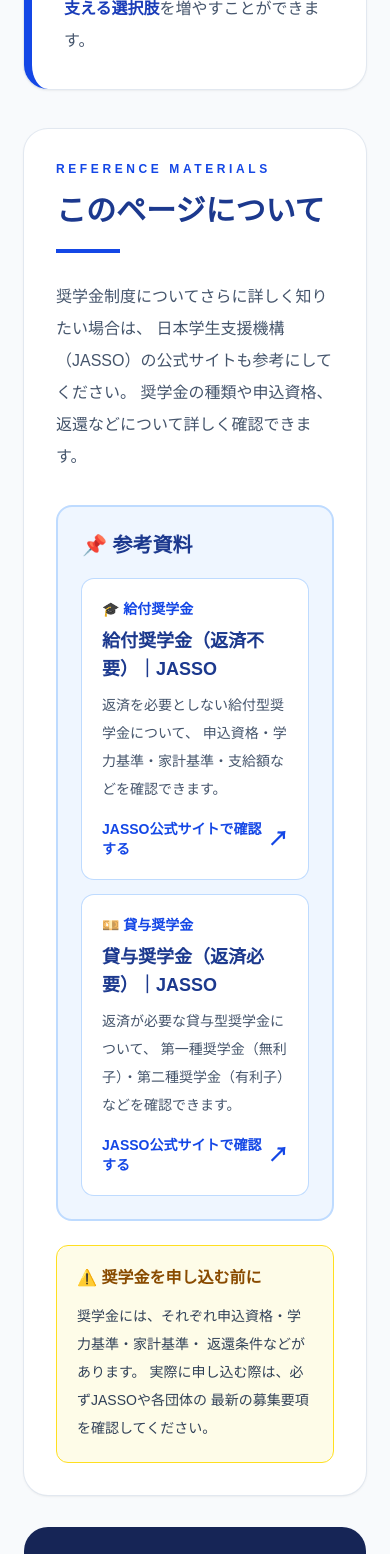
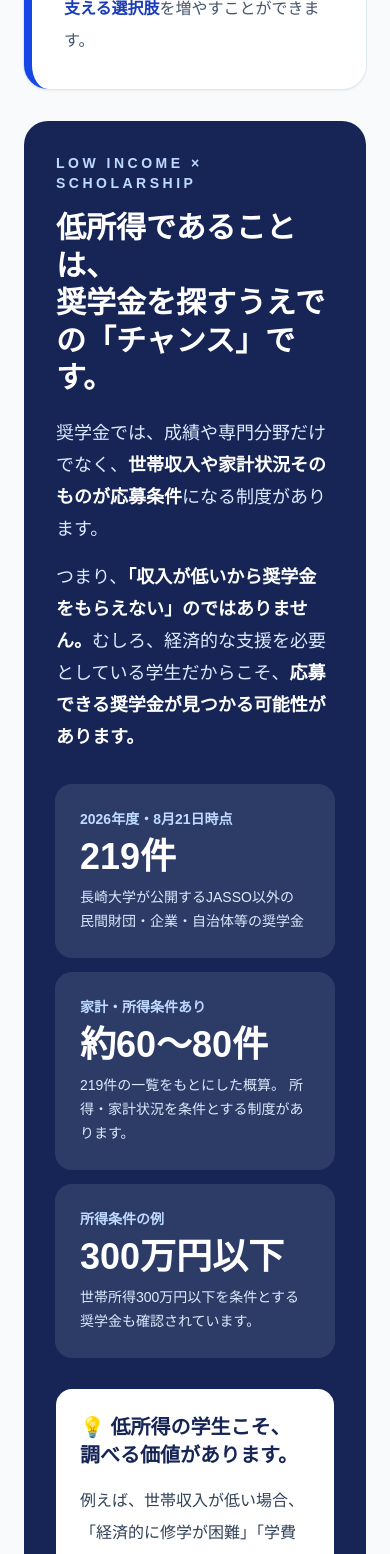
Before and after one commit to Miya300/inazo-clone, a Next.js app: page /student-support/private-scholarship in a window 390 px wide. Shown: the part 1140-2694 px from the top of the page. Built offline with nearby package versions, Linux system fonts and the light colour scheme.

Commit message:
Add scholarship statistics

```diff
--- a/app/student-support/jasso-support/page.tsx
+++ b/app/student-support/jasso-support/page.tsx
@@ -1284,19 +1284,19 @@ export default function StudentSupportPage() {
             </div>
 
           </div>
-
-
           {/* 詳細リンク */}
-          <Link
-            href="/student-support/jasso-support"
-            className="group mt-8 block"
+<a
+  href="https://www.jasso.go.jp/shogakukin/about/taiyo/index.html"
+  target="_blank"
+  rel="noopener noreferrer"
+  className="group block"
+
 >
   <div className="rounded-2xl border-2 border-blue-200 bg-blue-50 p-6 transition group-hover:-translate-y-1 group-hover:border-blue-400 group-hover:shadow-md">
 
   <div className="flex items-center justify-between gap-4">
 
     <div>
-
       <p className="text-sm font-bold tracking-[0.2em] text-blue-700">
         MORE INFORMATION
       </p>
@@ -1308,7 +1308,6 @@ export default function StudentSupportPage() {
       <p className="mt-2 text-sm text-slate-600">
         第一種・第二種・入学時特別増額貸与など
       </p>
-
     </div>
 
     <span className="text-3xl text-blue-700 transition group-hover:translate-x-1">
@@ -1316,9 +1315,11 @@ export default function StudentSupportPage() {
     </span>
 
   </div>
-
-            </div>
-          </Link>
+  </div>
+</a>
+
+
+
 
         </section>
 
@@ -1802,43 +1803,7 @@ export default function StudentSupportPage() {
         </section>
 
 
-        {/* ===================================================== */}
-        {/* ================= DETAIL LINK ======================== */}
-        {/* ===================================================== */}
-
-        <Link
-          href="/student-support/jasso-support"
-          className="group mt-10 block"
-        >
-          <div className="rounded-3xl bg-blue-950 p-8 text-white shadow-lg transition group-hover:-translate-y-1 group-hover:shadow-xl md:p-10">
-
-            <div className="flex items-center justify-between gap-6">
-
-              <div>
-
-                <p className="text-xs font-bold tracking-[0.3em] text-blue-300">
-                  JASSO SUPPORT
-                </p>
-
-                <h2 className="mt-3 text-3xl font-black md:text-4xl">
-                  JASSOの制度をさらに詳しく見る
-                </h2>
-
-                <p className="mt-4 max-w-2xl leading-7 text-blue-100">
-                  給付型・貸与型それぞれの制度、家計基準、
-                  学力基準、申込方法などを詳しく確認できます。
-                </p>
-
-              </div>
-
-              <div className="shrink-0 text-4xl transition group-hover:translate-x-2">
-                →
-              </div>
-
-            </div>
-
-          </div>
-        </Link>
+
 
 
         {/* ===================================================== */}
--- a/app/student-support/private-scholarship/page.tsx
+++ b/app/student-support/private-scholarship/page.tsx
@@ -158,132 +158,7 @@ export default function PrivateScholarshipPage() {
           </p>
 
         </section>
-        {/* ===================================================== */}
-{/* ================= REFERENCE MATERIALS =============== */}
-{/* ===================================================== */}
-
-<section className="mt-10 rounded-3xl bg-white p-8 shadow-sm ring-1 ring-slate-200 md:p-10">
-
-  <p className="text-xs font-bold tracking-[0.3em] text-blue-700">
-    REFERENCE MATERIALS
-  </p>
-
-  <h2 className="mt-4 text-3xl font-black text-blue-900 md:text-4xl">
-    このページについて
-  </h2>
-
-  <div className="mt-5 h-1 w-16 bg-blue-700"></div>
-
-  <p className="mt-7 text-base leading-8 text-slate-600 md:text-lg">
-    奨学金制度についてさらに詳しく知りたい場合は、
-    日本学生支援機構（JASSO）の公式サイトも参考にしてください。
-    奨学金の種類や申込資格、返還などについて詳しく確認できます。
-  </p>
-
-
-  {/* ================= REFERENCE ================= */}
-
-  <div className="mt-8 rounded-2xl border-2 border-blue-200 bg-blue-50 p-6 md:p-8">
-
-    <p className="text-xl font-black text-blue-900">
-      📌 参考資料
-    </p>
-
-
-    {/* 給付奨学金 */}
-
-    <a
-      href="https://www.jasso.go.jp/shogakukin/about/kyufu/"
-      target="_blank"
-      rel="noopener noreferrer"
-      className="mt-5 block rounded-xl bg-white p-5 ring-1 ring-blue-200 transition hover:-translate-y-0.5 hover:ring-blue-400"
-    >
-
-      <p className="text-sm font-bold text-blue-700">
-        🎓 給付奨学金
-      </p>
-
-      <p className="mt-2 text-lg font-black text-blue-900">
-        給付奨学金（返済不要）｜JASSO
-      </p>
-
-      <p className="mt-2 text-sm leading-7 text-slate-600">
-        返済を必要としない給付型奨学金について、
-        申込資格・学力基準・家計基準・支給額などを確認できます。
-      </p>
-
-      <div className="mt-4 flex items-center justify-between">
-
-        <span className="text-sm font-bold text-blue-700">
-          JASSO公式サイトで確認する
-        </span>
-
-        <span className="text-xl font-black text-blue-700">
-          ↗
-        </span>
-
-      </div>
-
-    </a>
-
-
-    {/* 貸与奨学金 */}
-
-    <a
-      href="https://www.jasso.go.jp/shogakukin/about/taiyo/"
-      target="_blank"
-      rel="noopener noreferrer"
-      className="mt-4 block rounded-xl bg-white p-5 ring-1 ring-blue-200 transition hover:-translate-y-0.5 hover:ring-blue-400"
-    >
-
-      <p className="text-sm font-bold text-blue-700">
-        💴 貸与奨学金
-      </p>
-
-      <p className="mt-2 text-lg font-black text-blue-900">
-        貸与奨学金（返済必要）｜JASSO
-      </p>
-
-      <p className="mt-2 text-sm leading-7 text-slate-600">
-        返済が必要な貸与型奨学金について、
-        第一種奨学金（無利子）・第二種奨学金（有利子）などを確認できます。
-      </p>
-
-      <div className="mt-4 flex items-center justify-between">
-
-        <span className="text-sm font-bold text-blue-700">
-          JASSO公式サイトで確認する
-        </span>
-
-        <span className="text-xl font-black text-blue-700">
-          ↗
-        </span>
-
-      </div>
-
-    </a>
-
-  </div>
-
-
-  {/* 注意 */}
-
-  <div className="mt-6 rounded-xl border border-yellow-300 bg-yellow-50 p-5">
-
-    <p className="font-bold text-yellow-800">
-      ⚠️ 奨学金を申し込む前に
-    </p>
-
-    <p className="mt-3 text-sm leading-7 text-slate-700">
-      奨学金には、それぞれ申込資格・学力基準・家計基準・
-      返還条件などがあります。
-      実際に申し込む際は、必ずJASSOや各団体の
-      最新の募集要項を確認してください。
-    </p>
-
-  </div>
-
-</section>
+
 
 
         {/* ===================================================== */}
@@ -1625,63 +1500,6 @@ export default function PrivateScholarshipPage() {
 
 
         {/* ===================================================== */}
-        {/* ================= CHECKLIST ========================== */}
-        {/* ===================================================== */}
-
-        <section className="mt-10 rounded-3xl bg-white p-8 shadow-sm ring-1 ring-slate-200 md:p-10">
-
-          <p className="text-xs font-bold tracking-[0.3em] text-blue-700">
-            CHECKLIST
-          </p>
-
-          <h2 className="mt-4 text-3xl font-black text-blue-900 md:text-4xl">
-            奨学金申請前チェック
-          </h2>
-
-          <div className="mt-8 grid gap-4 md:grid-cols-2">
-
-            <div className="rounded-2xl border border-slate-200 p-5">
-              <p className="font-bold text-slate-700">
-                □ 応募条件を確認した
-              </p>
-            </div>
-
-            <div className="rounded-2xl border border-slate-200 p-5">
-              <p className="font-bold text-slate-700">
-                □ 対象学年・専門分野を確認した
-              </p>
-            </div>
-
-            <div className="rounded-2xl border border-slate-200 p-5">
-              <p className="font-bold text-slate-700">
-                □ 成績・GPA条件を確認した
-              </p>
-            </div>
-
-            <div className="rounded-2xl border border-slate-200 p-5">
-              <p className="font-bold text-slate-700">
-                □ 家計・所得条件を確認した
-              </p>
-            </div>
-
-            <div className="rounded-2xl border border-slate-200 p-5">
-              <p className="font-bold text-slate-700">
-                □ 地域・就職条件を確認した
-              </p>
-            </div>
-
-            <div className="rounded-2xl border border-slate-200 p-5">
-              <p className="font-bold text-slate-700">
-                □ 必要書類・申込期限を確認した
-              </p>
-            </div>
-
-          </div>
-
-        </section>
-
-
-        {/* ===================================================== */}
         {/* ================= FINAL MESSAGE ====================== */}
         {/* ===================================================== */}
 
```
Lines whose indentation alone changed are shown as unchanged.
